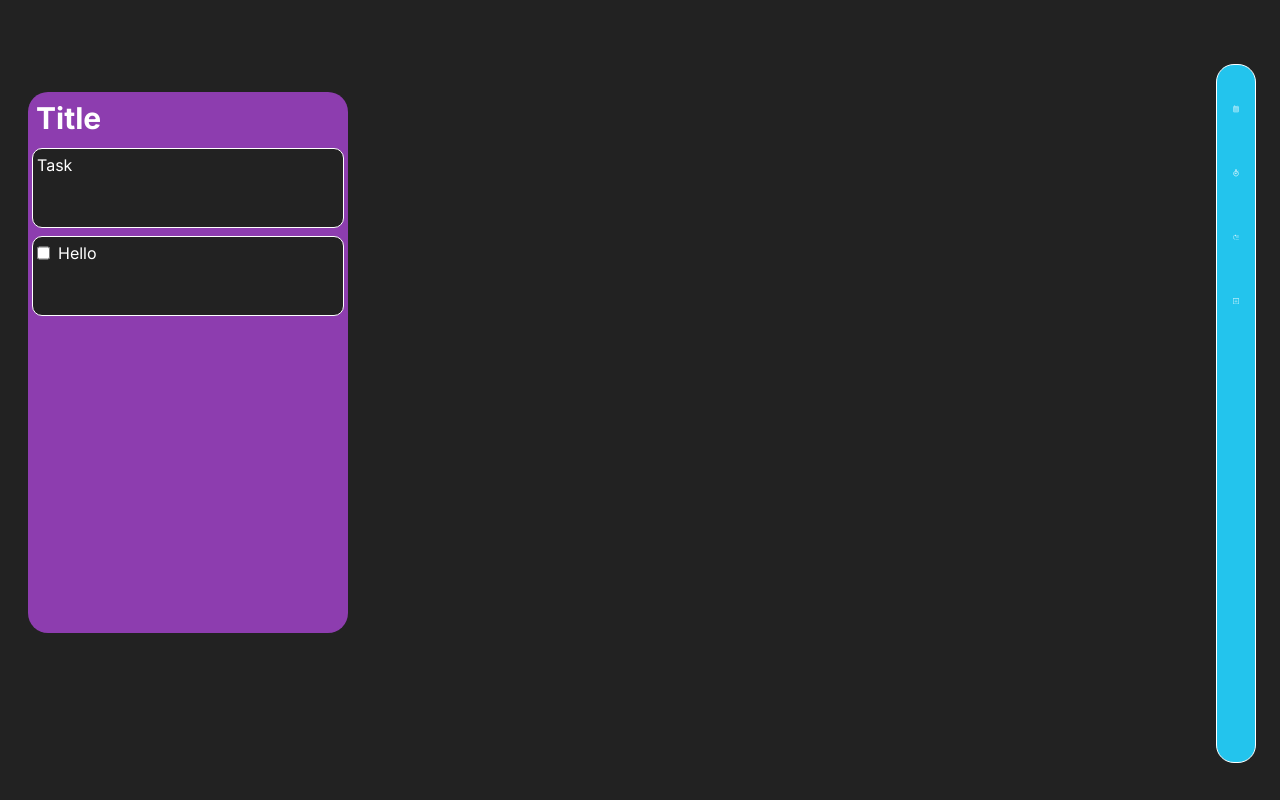
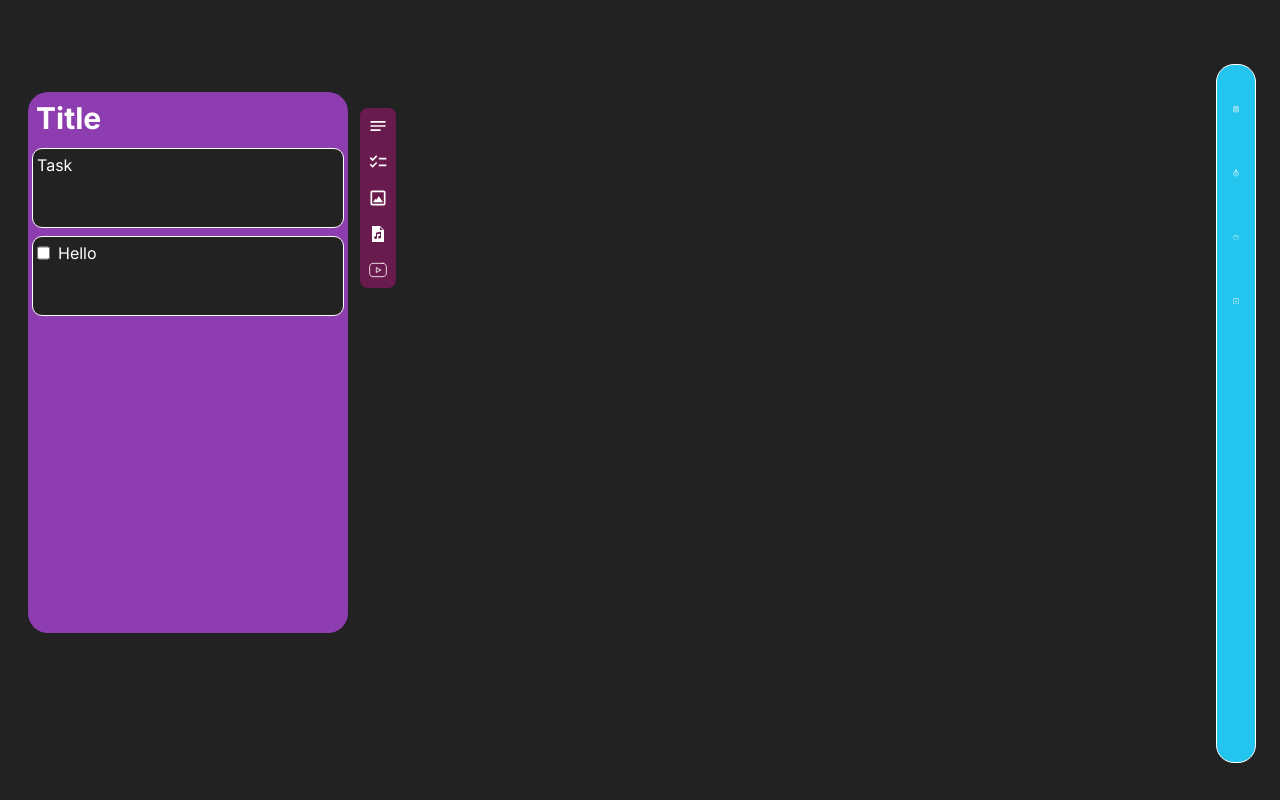
Before and after one commit to vmmoorthy/todo-chrome-ext, a React (Create React App) app: page / in a window 1280 px wide. Built offline with nearby package versions, Linux system fonts and the light colour scheme.

Commit message:
debounces implemented as custom hook
UI added

```diff
--- a/src/App.jsx
+++ b/src/App.jsx
@@ -6,29 +6,30 @@ import Audio from "./component/Audio";
 import Video from "./component/Video";
 import { useEffect, useRef, useState } from 'react';
 import RecordVideo from './component/RecordVideo';
+import TextInput from './component/TextInput';
 
 const App = () => {
 
     // show record video
     // const [showRV, setShowRV] = useState(false);
 
-    const debounceTimer = useRef(0);
+    // const debounceTimer = useRef(0);
 
-    const [titleInput, setTitleInput] = useState("Title");
+    // const [titleInput, setTitleInput] = useState("Title");
 
-    const gatherInput = (e, cb) => {
+    // const gatherInput = (e, cb) => {
 
-        function debounce() {
-            debounceTimer.current = setTimeout(() => {
-                // call back goes here
-                console.log(e.target.innerText);
-                setTitleInput(e.target.innerText);
-            }, 2000);
-        }
+    //     function debounce() {
+    //         debounceTimer.current = setTimeout(() => {
+    //             // call back goes here
+    //             console.log(e.target.innerText);
+    //             setTitleInput(e.target.innerText);
+    //         }, 2000);
+    //     }
 
-        clearTimeout(debounceTimer.current);
-        debounce();
-    }
+    //     clearTimeout(debounceTimer.current);
+    //     debounce();
+    // }
 
     return (
         //app container
@@ -39,10 +40,40 @@ const App = () => {
             <div className="w-full  grid grid-flow-col grid-cols-[19fr_1fr]">
                 {/* todo list container */}
                 <div className="grid  grid-flow-col m-1 p-4 gap-4 h-[80%] overflow-auto">
-                    <div className="rounded-[20px] w-80 m-2 text-white bg-[#8D3DAF]">
-                        <h1 suppressContentEditableWarning contentEditable onInput={gatherInput} className="title font-bold text-3xl p-2">
+                    <div className="rounded-[20px] w-80 m-2 text-white bg-[#8D3DAF] relative ">
+                        <div className="addToolsModel bg-[#6A1B4D] absolute p-2 rounded-[8px] right-[-3rem] top-4 flex flex-col gap-4">
+                            {/* Notes */}
+                            <svg width="20" height="20" viewBox="0 0 48 48" fill="none" xmlns="http://www.w3.org/2000/svg">
+                                <path d="M6 36H30V32H6V36ZM6 12V16H42V12H6ZM6 26H42V22H6V26Z" fill="white" />
+                            </svg>
+                            {/* check box todo */}
+                            <svg width="20" height="20" viewBox="0 0 48 48" fill="none" xmlns="http://www.w3.org/2000/svg">
+                                <path d="M26 17.9996V13.9996H44V17.9996H26ZM26 33.9996V29.9996H44V33.9996H26ZM11.1 21.9996L4 14.8996L6.8 12.0996L11.05 16.3496L19.55 7.84961L22.35 10.6996L11.1 21.9996ZM11.1 37.9996L4 30.8996L6.8 28.0996L11.05 32.3496L19.55 23.8496L22.35 26.6996L11.1 37.9996Z" fill="white" />
+                            </svg>
+
+                            {/* picture */}
+                            <svg width="20" height="20" viewBox="0 0 48 48" fill="none" xmlns="http://www.w3.org/2000/svg">
+                                <path d="M38 6H10C7.794 6 6 7.794 6 10V38C6 40.206 7.794 42 10 42H38C40.206 42 42 40.206 42 38V10C42 7.794 40.206 6 38 6ZM10 38V10H38L38.004 38H10Z" fill="white" />
+                                <path d="M20 28L18 26L12 34H36L26 20L20 28Z" fill="white" />
+                            </svg>
+
+                            {/* Audio */}
+                            <svg width="20" height="20" viewBox="0 0 48 48" fill="none" xmlns="http://www.w3.org/2000/svg">
+                                <path d="M28.7996 4.7998L38.3996 14.3998V43.1998H9.59961V4.7998H28.7996ZM28.7996 14.3998H35.9996L28.7996 7.1998V14.3998ZM31.1996 31.8238V19.4158C31.201 19.2864 31.1762 19.158 31.1267 19.0384C31.0772 18.9188 31.0041 18.8104 30.9116 18.7198C30.8324 18.6287 30.7315 18.5589 30.6183 18.517C30.505 18.475 30.3831 18.4623 30.2636 18.4798C30.2636 18.4798 20.7356 20.1838 20.0636 20.3518C19.3676 20.4958 19.1996 21.1198 19.1996 21.5998V29.6878C18.7196 29.4718 18.1916 29.5198 17.7596 29.5198C16.8476 29.5198 16.0796 29.8318 15.4556 30.4558C14.8316 31.1038 14.4956 31.8478 14.4956 32.7598C14.4956 33.6478 14.8316 34.4158 15.4556 35.0398C16.0796 35.6878 16.8476 35.9998 17.7596 35.9998C18.5756 35.9998 19.4396 35.9038 20.0636 35.3758C20.6876 34.8238 21.5996 33.8158 21.5996 32.6878V24.7198L28.7996 23.2798V28.7998C27.1916 28.3198 25.9916 28.8958 25.3436 29.5438C24.7196 30.1678 24.4076 30.9358 24.4076 31.8238C24.4076 32.7358 24.7196 33.4798 25.3436 34.1278C25.9916 34.7518 27.0476 35.0638 27.9356 35.0638C28.8476 35.0638 29.6156 34.7518 30.2396 34.1278C30.8636 33.4798 31.1996 32.7358 31.1996 31.8238V31.8238Z" fill="white" />
+                            </svg>
+
+                            {/* video */}
+                            <svg width="20" height="20" viewBox="0 0 48 48" fill="none" xmlns="http://www.w3.org/2000/svg">
+                                <path d="M36 8H12C7.58172 8 4 11.5817 4 16V32C4 36.4183 7.58172 40 12 40H36C40.4183 40 44 36.4183 44 32V16C44 11.5817 40.4183 8 36 8Z" stroke="white" stroke-width="2" stroke-linecap="round" stroke-linejoin="round" />
+                                <path d="M30 24L20 18V30L30 24Z" stroke="white" stroke-width="2" stroke-linecap="round" stroke-linejoin="round" />
+                            </svg>
+
+
+                        </div>
+                        <TextInput />
+                        {/* <h1 suppressContentEditableWarning contentEditable onInput={gatherInput} className="title font-bold text-3xl p-2">
                             {titleInput}
-                        </h1>
+                        </h1> */}
                         <div className="listContainer">
                             <div className="list w-full h-[95%] p-1">
                                 <Text />
--- /dev/null
+++ b/src/component/TextInput.jsx
@@ -0,0 +1,20 @@
+import { useEffect, useRef, useState } from "react";
+import { useTextInput } from "../hooks/TextDebounce";
+
+const TextInput = () => {
+    const ele = useRef(null)
+    const [text, setText] = useState("Title");
+
+    const titleFn = useTextInput(v => { console.log(v); setText(v);console.log(ele.current) })
+
+
+    return (
+        <h1 suppressContentEditableWarning
+            ref={r => ele.current = r}
+            contentEditable onInput={e => titleFn(e.target.innerText)} className="title font-bold text-3xl p-2">
+            {text}
+        </h1>
+    );
+}
+
+export default TextInput;
--- /dev/null
+++ b/src/hooks/TextDebounce.js
@@ -0,0 +1,9 @@
+// textInput debounce hook
+export const useTextInput = (cb) => {
+    let debounceTimer = 0;
+    function debounce(val) {
+        clearTimeout(debounceTimer);
+        debounceTimer = setTimeout(() => cb(val), 600);
+    }
+    return debounce
+}
```
